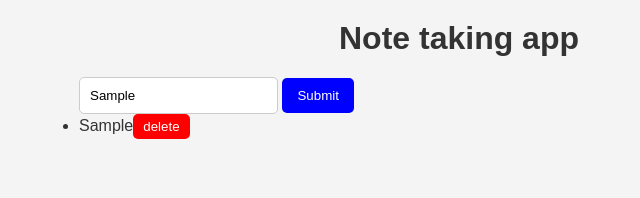
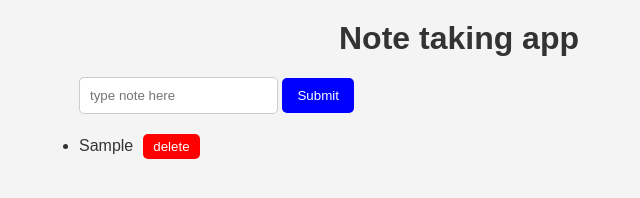
Before and after one commit to at2224/NotesApp_fullstack, a plain HTML site: page public/index.html in a window 1280 px wide. Both pictures are taken after typing "Sample" into the empty fields and a click on the button "Submit". Shown: the whole page, without its empty margins (181-821 px from the left). Drawn offline with Linux system fonts and the light colour scheme.

Commit message:
fin frontend

```diff
--- a/public/script.js
+++ b/public/script.js
@@ -21,11 +21,16 @@ function submiteNote() {
     const newNote = document.createElement('li');
     const newDelete = document.createElement('button');
     newDelete.classList.add('delete-button');
-    newNote.textContent = note.value;
+    if (note.value.trim() === "") {
+        newNote.textContent = "Empty Note";
+    }
+    else {
+        newNote.textContent = note.value;
+    }
     newDelete.textContent = "delete";
     newNote.appendChild(newDelete);
     list.appendChild(newNote);
-    //list.appendChild(newDelete);
+    note.value = "";
 }
 
 function deleteNote(event) {
--- a/public/styles.css
+++ b/public/styles.css
@@ -26,6 +26,7 @@ h1 {
     display: flex;
     flex-direction: column;
     gap: 10px;
+
 }
 
 input {
@@ -52,3 +53,19 @@ input {
     cursor: pointer;
     border-radius: 5px;
 }
+
+#list .delete-button:hover {
+    background-color: darkred;
+}
+
+#list .delete-button:active {
+    background-color: red;
+}
+
+#list .delete-button {
+    margin-left: 10px;
+}
+
+#list-container {
+    margin-top: 20px;
+}
```
